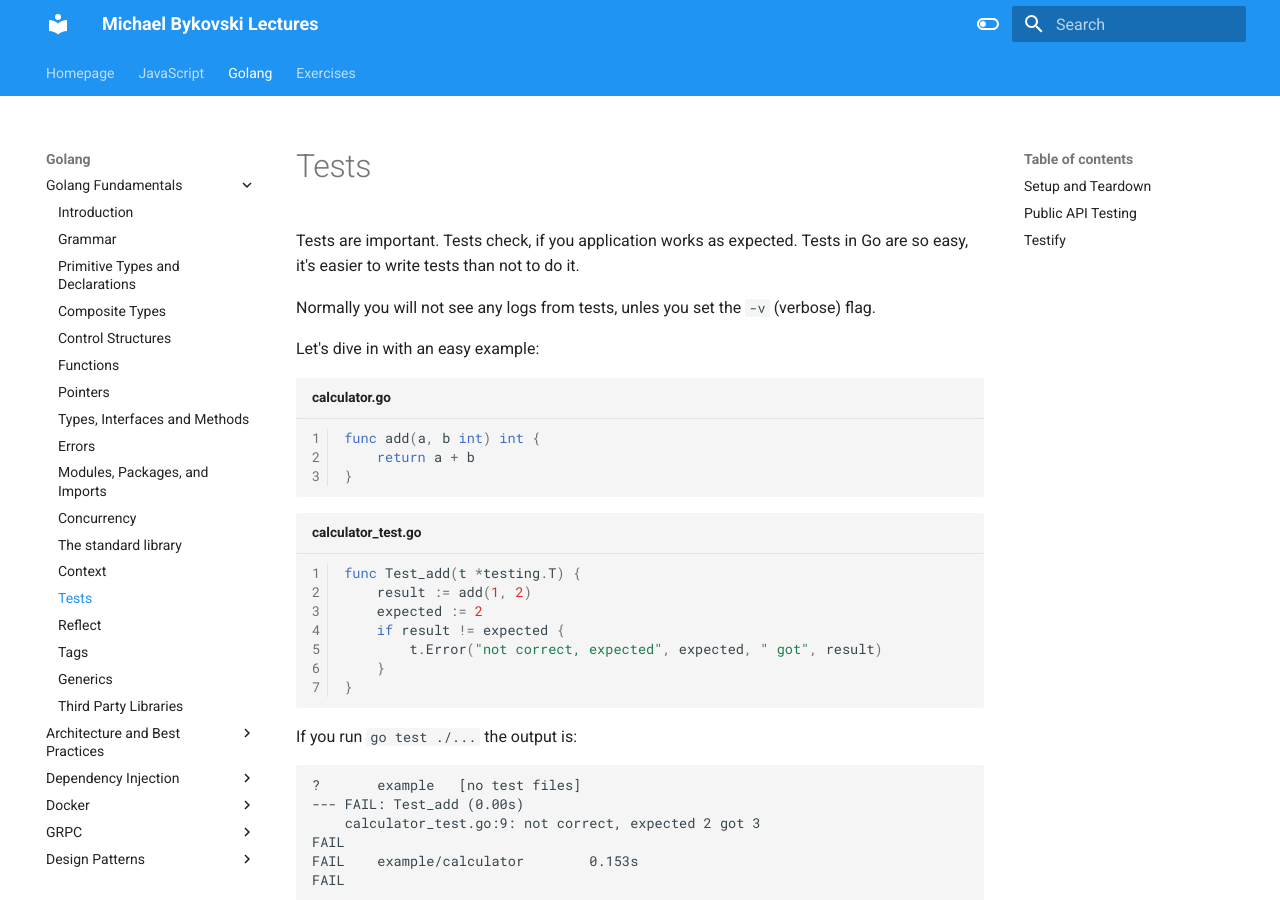
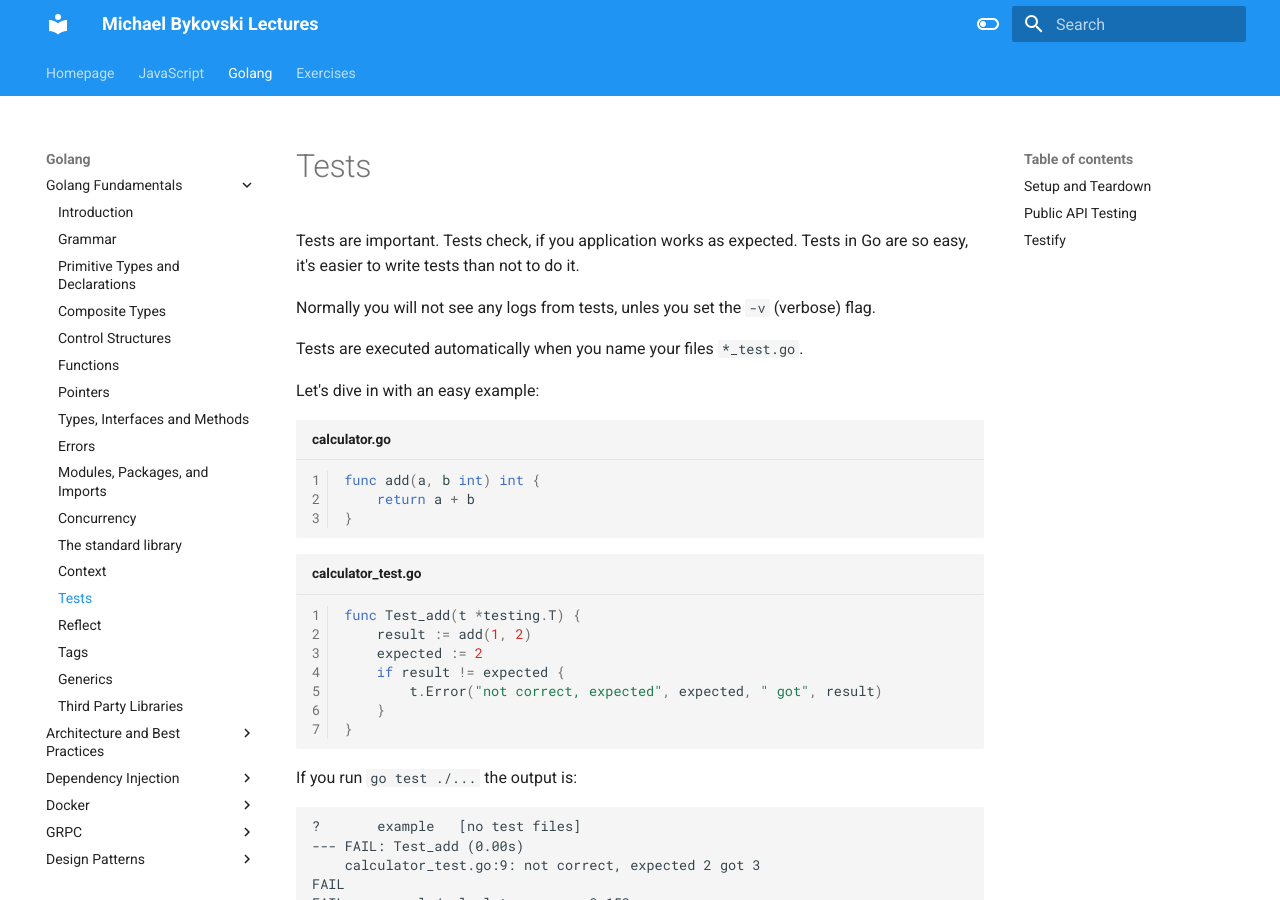
Before and after one commit to bykof/bykof.github.com, an MkDocs documentation site: the page built from docs/golang/golang-fundamentals/tests.md, in a window 1280 px wide and 900 px high. Built offline with MkDocs 1.6.1 and Material for MkDocs 9.7.7, drawn with Linux system fonts in a browser that asks for light colours.

Commit message:
Adapted tests

```diff
--- a/docs/golang/golang-fundamentals/tests.md
+++ b/docs/golang/golang-fundamentals/tests.md
@@ -5,6 +5,8 @@ Tests check, if you application works as expected.
 Tests in Go are so easy, it's easier to write tests than not to do it.
 
 Normally you will not see any logs from tests, unles you set the `-v` (verbose) flag.
+
+Tests are executed automatically when you name your files `*_test.go`.
 
 Let's dive in with an easy example:
 
```
